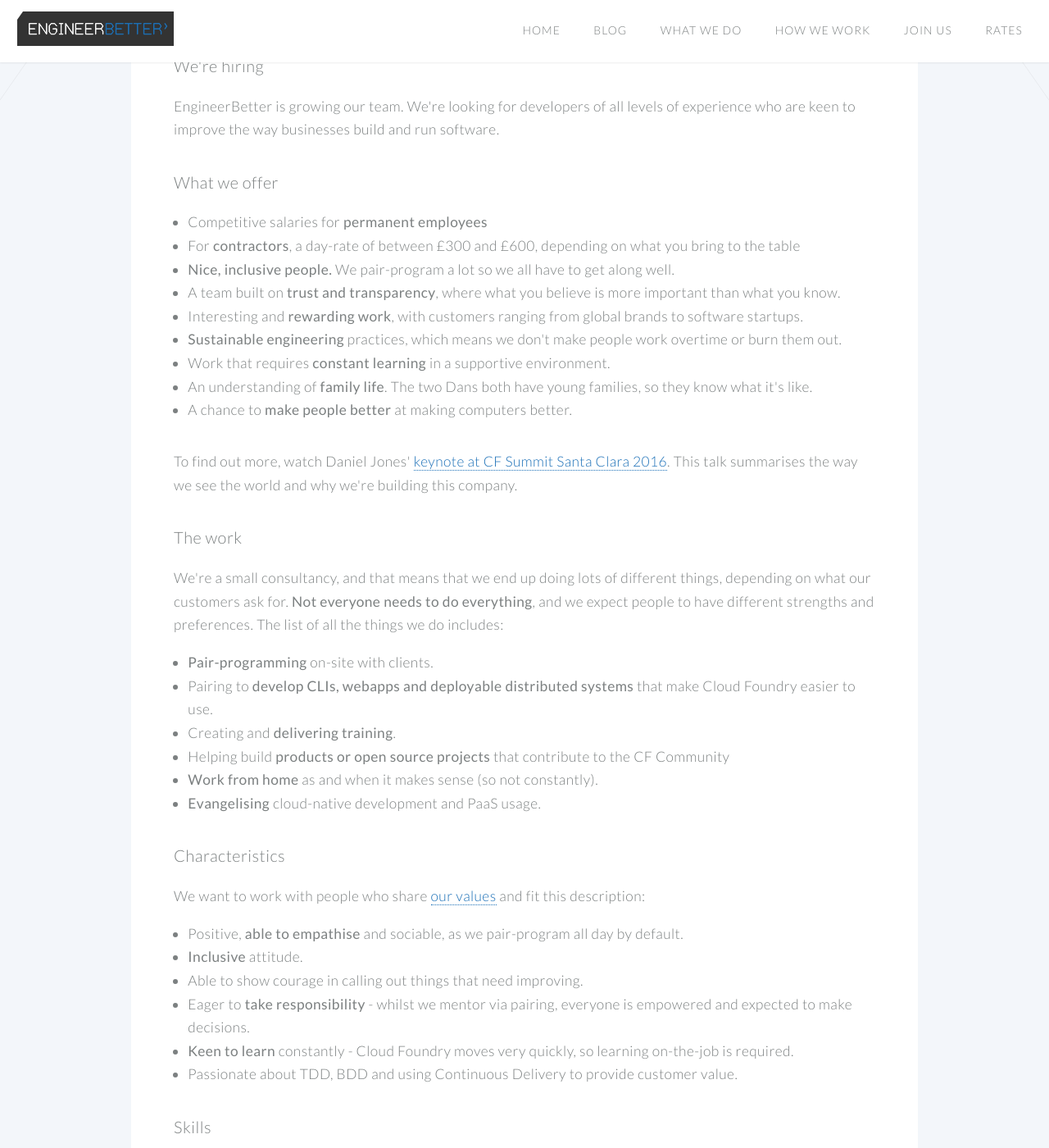
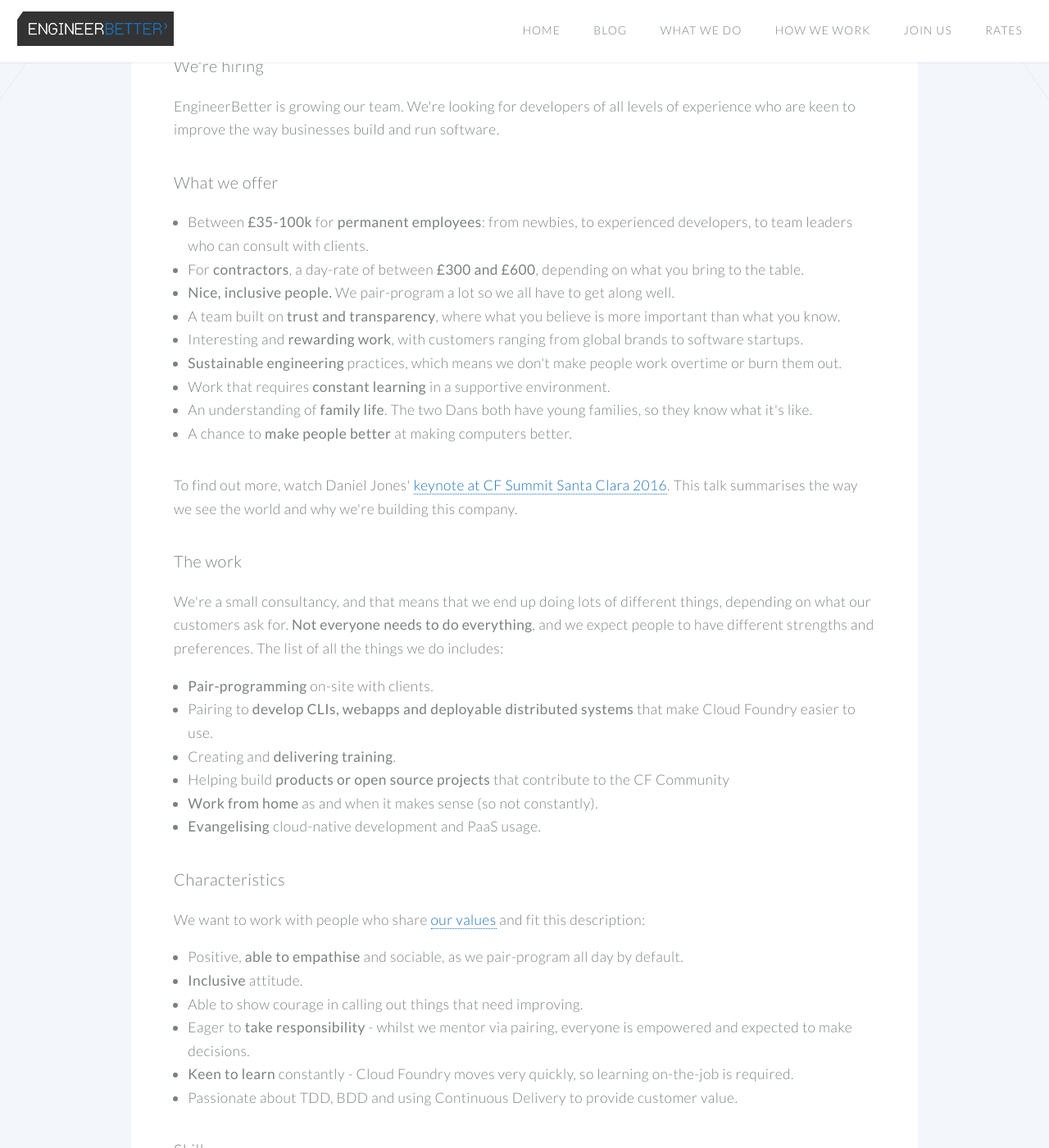
Before and after one commit to DanielJonesEB/engineerbetter.com, a Jekyll site: the page built from join-us.html, in a window 1280 px wide and 1400 px high, scrolled down 311 px. Shown: the whole window at 82% size. Built offline with Jekyll 4.4.1, drawn with Linux system fonts in a browser that asks for light colours; some of the changed text lies outside the part shown.

Commit message:
permie ranges

```diff
--- a/join-us.html
+++ b/join-us.html
@@ -26,8 +26,8 @@
                   <h3>What we offer</h3>
                   <p style="margin: 0 0 1em 0">
                     <ul>
-                      <li>Competitive salaries for <strong>permanent employees</strong></li>
-                      <li>For <strong>contractors</strong>, a day-rate of between &pound;300 and &pound;600, depending on what you bring to the table</li>
+                      <li>Between <strong>&pound;35-100k</strong> for <strong>permanent employees</strong>: from newbies, to experienced developers, to team leaders who can consult with clients.</li>
+                      <li>For <strong>contractors</strong>, a day-rate of between <strong>&pound;300 and &pound;600</strong>, depending on what you bring to the table.</li>
                       <li><strong>Nice, inclusive people.</strong> We pair-program a lot so we all have to get along well.</li>
                       <li>A team built on <strong>trust and transparency</strong>, where what you believe is more important than what you know.</li>
                       <li>Interesting and <strong>rewarding work</strong>, with customers ranging from global brands to software startups.</li>
@@ -79,8 +79,9 @@
                     </ul>
                   </p>
                   <p style="margin: 0 0 1em 0">
-                    For those who have <strong>more experience</strong> and expect a higher day-rate, we'd expect more of the following:
+                    For those who have <strong>more experience</strong> and expect more money, we look for more of the following:
                     <ul>
+                      <li>Ability to <strong>embody best practice</strong> and <strong>lead by example</strong>, either in front of clients or our own teams.</li>
                       <li><strong>Experience of Cloud Foundry</strong>, Bosh or Concourse (CI server).</li>
                       <li>Deep understanding of <strong>CAP, the Two General's Problem</strong> and distributed computing design challenges.</li>
                       <li>Proficiency in more languages (Golang, Ruby, Java, Bash).</li>
```
Also changed, not shown: other parts of join-us.html (+1 -1 lines).
